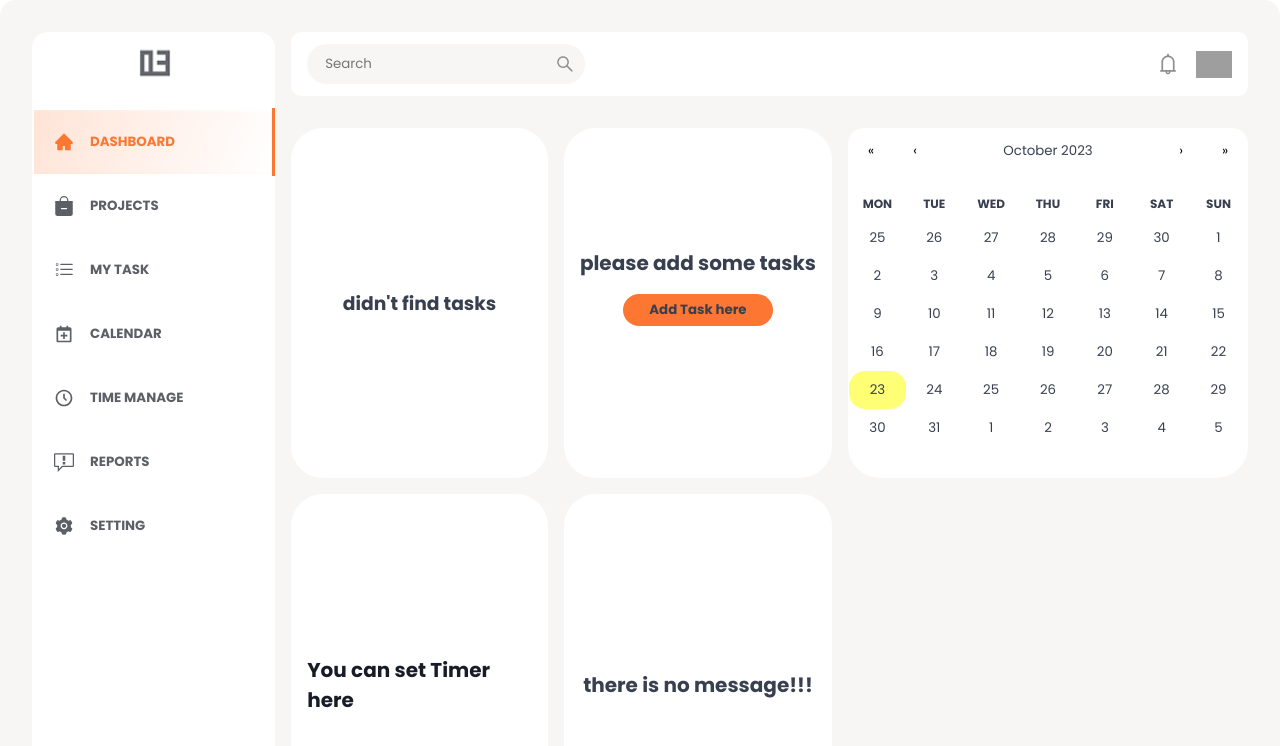
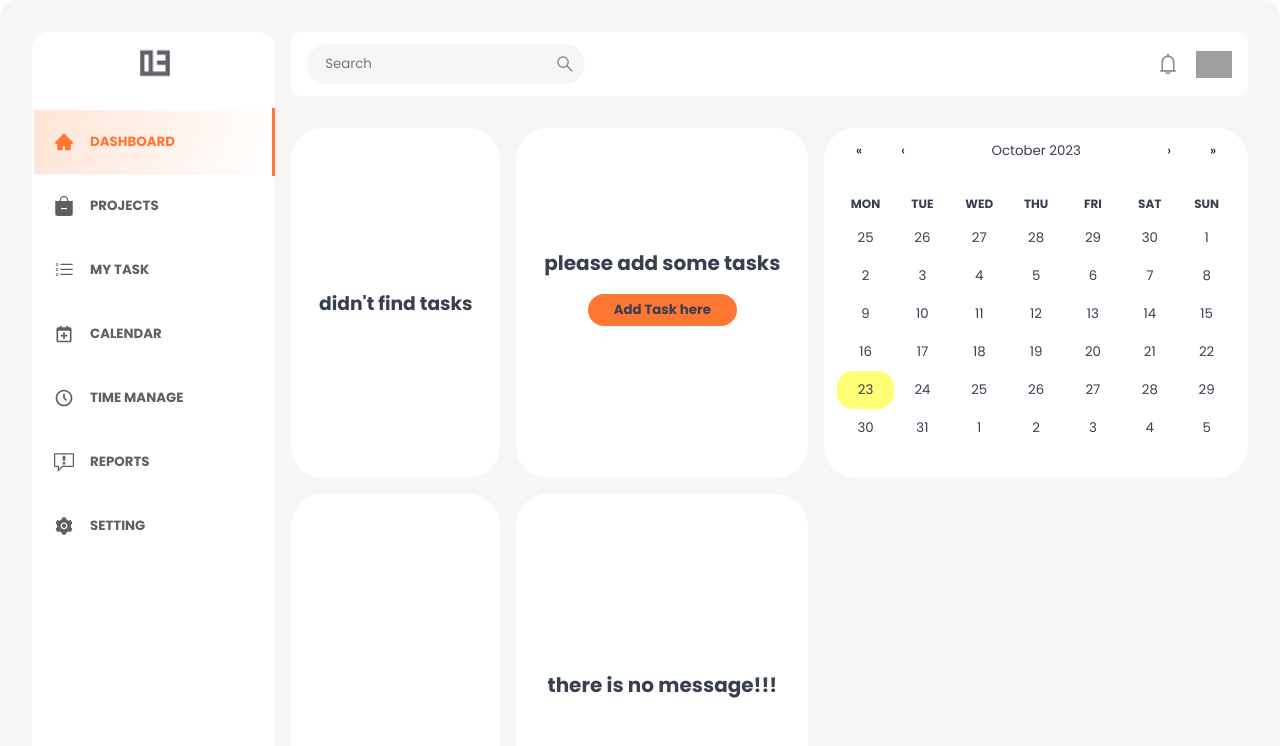
Before and after one commit to faroukq1/task-app, a React (Vite) app: page / in a window 1280 px wide. Shown: the top 746 px of the page. Built offline with nearby package versions, Linux system fonts and the light colour scheme; grey boxes are pictures that could not be loaded.

Commit message:
adding task Timer list

```diff
--- a/src/Component/SingleTaskTimer.jsx
+++ b/src/Component/SingleTaskTimer.jsx
@@ -3,54 +3,10 @@ import { AiOutlinePlayCircle } from "react-icons/ai";
 import styled from "styled-components";
 import Timer from "./Timer";
 import { useDashboardContext } from "../Context/DashboardContext";
-const SingleTaskTimer = ({ title, timerList, titleIndex }) => {
-  const { playFirstTask } = useDashboardContext();
-  return (
-    <Wrapper>
-      <div className="play-timer">
-        <div style={{ display: "flex", justifyContent: "space-between" }}>
-          <h3>{title}</h3>
-          <button onClick={() => playFirstTask(titleIndex)}>
-            <AiOutlinePlayCircle />
-          </button>
-        </div>
-        {timerList.map((item, index) => {
-          return <Timer key={index} {...item} />;
-        })}
-      </div>
-    </Wrapper>
-  );
+const SingleTaskTimer = () => {
+  return <Wrapper></Wrapper>;
 };
 
-const Wrapper = styled.div`
-  margin: 1rem 0;
-  .play-timer {
-    display: flex;
-    flex-direction: column;
-    gap: 0.5rem;
-    .active {
-      background-color: #fff2ec;
-      .play {
-        color: #fd6d24;
-        svg {
-          color: #fd6d24;
-        }
-      }
-    }
-    h3 {
-      font-size: 20px;
-      color: #383f4f;
-    }
-    button {
-      background-color: transparent;
-      border-color: transparent;
-      cursor: pointer;
-      svg {
-        font-size: 30px;
-        color: #e0e0e5;
-      }
-    }
-  }
-`;
+const Wrapper = styled.div``;
 
 export default SingleTaskTimer;
--- a/src/Component/TasksTimer.jsx
+++ b/src/Component/TasksTimer.jsx
@@ -1,46 +1,25 @@
 import React from "react";
 import styled from "styled-components";
-import SingleTaskTimer from "./SingleTaskTimer";
 import { useDashboardContext } from "../Context/DashboardContext";
+import { nanoid } from "nanoid";
+import Timer from "./Timer";
+
 const TasksTimer = () => {
-  const { taskTimerList } = useDashboardContext();
-  if (taskTimerList.length === 0) {
-    return (
-      <Wrapper>
-        <div className="error-box">
-          <h3>You can set Timer here</h3>
-        </div>
-      </Wrapper>
-    );
-  }
-  console.log(taskTimerList);
+  const { taskTimer } = useDashboardContext();
   return (
     <Wrapper>
-      {taskTimerList.map((task, index) => {
-        return <SingleTaskTimer key={index} {...task} titleIndex={index} />;
-      })}
+      {taskTimer.map((item) => (
+        <Timer key={nanoid()} {...item} />
+      ))}
     </Wrapper>
   );
 };
 
 const Wrapper = styled.div`
   width: 100%;
-  height: fit-content;
-  max-height: 450px;
+  height: 100%;
   background-color: white;
   border-radius: 2rem;
   padding: 1rem;
-  overflow-y: auto;
-  .error-box {
-    height: 350px;
-    display: flex;
-    justify-content: center;
-    align-items: center;
-    h3 {
-      font-weight: bold;
-      font-size: 20px;
-      color: #171c27;
-    }
-  }
 `;
 export default TasksTimer;
--- a/src/Component/Timer.jsx
+++ b/src/Component/Timer.jsx
@@ -1,118 +1,22 @@
-import React, { useEffect, useState } from "react";
-import { BsFillPlayFill } from "react-icons/bs";
-import { BiDotsVerticalRounded } from "react-icons/bi";
-import { MdOutlineTimer } from "react-icons/md";
-import { AiOutlinePause } from "react-icons/ai";
 import styled from "styled-components";
-import { convertTime } from "../functions";
-import { useProjectContext } from "../Context/ProjectContext";
-const Timer = ({ title, time, play }) => {
-  const { taskDetails } = useProjectContext();
-  const [countDown, setCountDown] = useState({
-    ...time,
-    stop: true,
-  });
-  let timeOut;
-  const playCountDown = () => {
-    timeOut = setInterval(() => {
-      const { hour, min, sec, stop } = countDown;
-      if (hour <= 0 && min <= 0 && sec <= 0) {
-        setCountDown({ hour: 0, min: 0, sec: 0, done: true });
-        return clearInterval(timeOut);
-      }
-      if (sec <= 0) {
-        const newMin = min - 1;
-        setCountDown({ ...countDown, min: newMin, sec: 59 });
-        return clearInterval(timeOut);
-      }
-      if (min < 0) {
-        const newHour = hour - 1;
-        setCountDown({ ...countDown, hour: newHour, min: 59 });
-        return clearInterval(timeOut);
-      }
-      if (sec > 0 && !stop) {
-        const newSec = sec - 1;
-        setCountDown({ ...countDown, sec: newSec });
-        return clearInterval(timeOut);
-      }
-    }, 1000);
-  };
-  const stopCountDown = () => {
-    setCountDown({ ...countDown, stop: true });
-    clearInterval(timeOut);
-  };
-  const startContDown = () => {
-    setCountDown({ ...countDown, stop: false });
-    playCountDown();
-  };
 
-  useEffect(() => {
-    if (!countDown.stop) {
-      startContDown();
-    }
-    if (countDown.stop) {
-      stopCountDown();
-    }
-  }, [countDown.sec, countDown.min, countDown.hour, countDown.stop]);
+const Timer = ({ name, time: { hour, secound, minite } }) => {
+  console.log(name);
 
   return (
-    <Wrapper className={play ? "active" : {}}>
-      <MdOutlineTimer className="play" />
-      <div className="timer-details">
-        <p>{title.length < 20 ? title : `${title.substring(0, 20)}...`}</p>
-        <div className="timer">
-          <span>{`${countDown.hour}h${countDown.min}m${countDown.sec}s`}</span>
-          <button
-            onClick={countDown.stop ? startContDown : stopCountDown}
-            className="play"
-          >
-            {countDown.stop ? <BsFillPlayFill /> : <AiOutlinePause />}
-          </button>
-          <button>
-            <BiDotsVerticalRounded />
-          </button>
-        </div>
-      </div>
+    <Wrapper>
+      <h4>name : {name}</h4>
+      <p>{`${hour}hour ${minite}min ${secound}sec`}</p>
     </Wrapper>
   );
 };
 
 const Wrapper = styled.div`
-  padding: 0.5rem;
-  background-color: #f7f6f4;
-  border-radius: 12px;
-  display: grid;
-  grid-template-columns: auto 1fr;
-  gap: 1rem;
-  align-items: center;
-  svg {
-    color: #656a7f;
-  }
-  .timer-details {
-    display: flex;
-    justify-content: space-between;
-    align-items: center;
-    p {
-      color: #656a7f;
-      font-size: 15px;
-    }
-    gap: 1rem;
-    .timer {
-      display: flex;
-      align-items: center;
-      gap: 0.25rem;
-      svg,
-      span {
-        color: #656a7f;
-        font-size: 14px;
-      }
-    }
-  }
-  button {
-    background-color: transparent;
-    border-color: transparent;
-    display: flex;
-  }
+  display: flex;
+  justify-content: space-between;
+  background-color: #eee;
+  padding: 0.75rem 1rem;
+  border-radius: 1rem;
 `;
 
 export default Timer;
--- a/src/Context/DashboardContext.jsx
+++ b/src/Context/DashboardContext.jsx
@@ -2,20 +2,48 @@ import { useState } from "react";
 import { useContext } from "react";
 import { createContext } from "react";
 import { RandomTasks, timerTasks, profilesData } from "../Data";
+import { useEffect } from "react";
 export const DashboardContext = createContext();
+
+const exampleTask = [
+  {
+    id: "flsadkflaskdjflksdj",
+    number: 1,
+    name: "random task",
+    done: false,
+    text: "ramdom task",
+    companyPic: "ramdomPic",
+    company: "",
+    subName: "Inc.",
+    taskTimer: {
+      secound: 30,
+      minite: 4,
+      hour: 1,
+      other: false,
+    },
+  },
+];
 
 export const DashboardProvider = ({ children }) => {
   const [tasks, setTasks] = useState([]);
   const [active, setActive] = useState("DASHBOARD");
   const [profiles, setProfiles] = useState([]);
-
-  //get timer list
+  const [taskTimer, setTaskTimer] = useState([]);
+  // get timer list from task
   const getTimerList = () => {
-    const newList = tasks.map((item) => item.taskTimer);
-    return newList;
+    const newList = tasks.map((item) => {
+      return {
+        name: item.name,
+        time: {
+          ...item.taskTimer,
+        },
+      };
+    });
+    setTaskTimer(newList);
   };
-  const [taskTimerList, setTaskTimerList] = useState([]);
-
+  useEffect(() => {
+    getTimerList();
+  }, [tasks]);
   // get company task details
   const getCompanyTaskDetails = (companyName) => {
     const companyTasks = tasks.filter((item) => item.company === companyName);
@@ -65,14 +93,14 @@ export const DashboardProvider = ({ children }) => {
         active,
         setActive,
         makePageActive,
-        taskTimerList,
-        setTaskTimerList,
         playFirstTask,
         getCompanyTaskDetails,
         profiles,
         setProfiles,
         getCompanyList,
         getTaskLength,
+        taskTimer,
+        setTaskTimer,
       }}
     >
       {children}
```
Also changed, not shown: src/main.jsx (+11 -11 lines).
